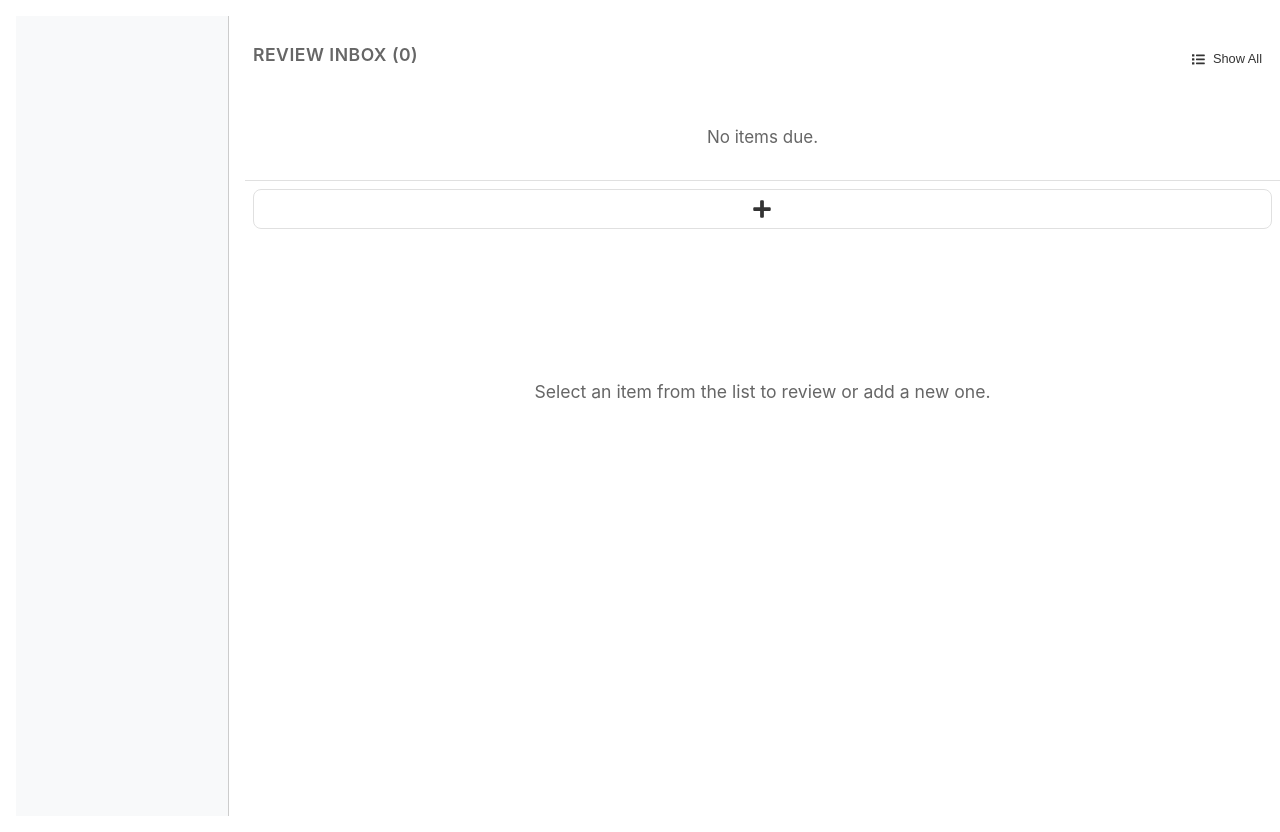
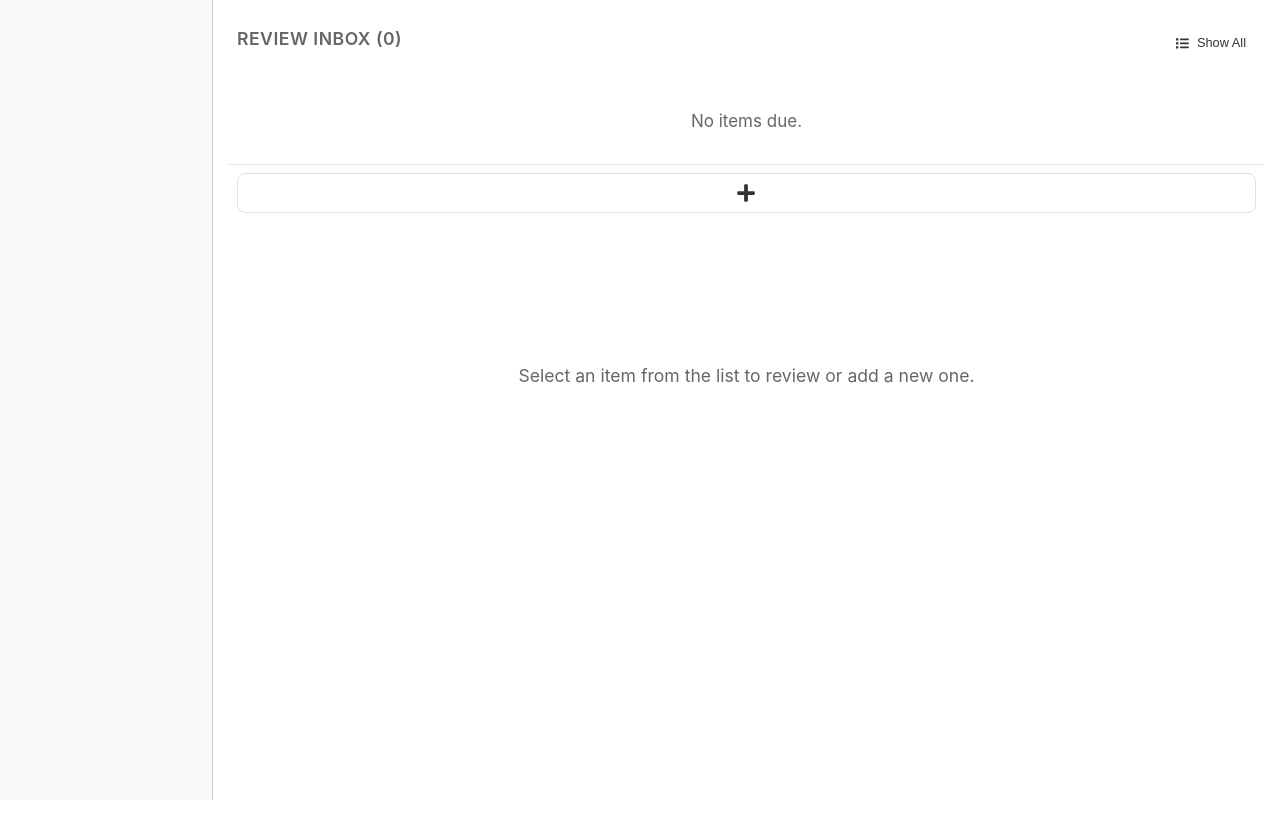
Before and after one commit to dpshade/remindful, a React (Create React App) app: page / in a window 1280 px wide. After the commit the page ends 800 px from the top, so only its background shows below. Built offline with nearby package versions, Linux system fonts and the light colour scheme.

Commit message:
polish README for public release; simplify App container padding

```diff
--- a/src/App.css
+++ b/src/App.css
@@ -59,19 +59,19 @@ body {
 }
 
 .App {
-  /* Mobile first: constrained width */
+  /* Mobile first */
   margin: 0 auto;
-  padding: var(--container-padding);
-  min-height: 100%; /* Ensure full height */
+  /* padding: var(--container-padding); <-- Remove base padding */
+  min-height: 100%;
   display: flex;
   flex-direction: column;
 
-  /* Desktop: allow full width, no padding */
+  /* Desktop overrides */
   @media (min-width: var(--desktop-breakpoint)) {
     max-width: none;
     margin: 0;
     padding: 0;
-    height: 100%; /* Important: explicit height */
+    height: 100%;
   }
 }
 
```
Also changed, not shown: 1 other file (tests, documents, lock files or other folders).
